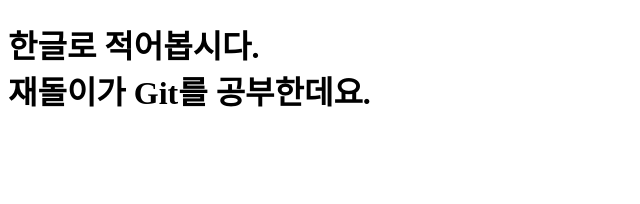
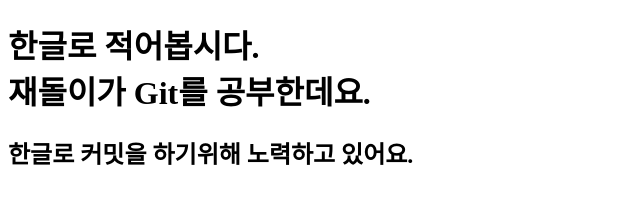
Before and after one commit to leejstein/first, a plain HTML site: page index.html in a window 1280 px wide. Shown: the whole page, without its empty margins (0-640 px from the left). Drawn offline with Linux system fonts and the light colour scheme.

Commit message:
한글로 커밋하기

```diff
--- a/index.html
+++ b/index.html
@@ -6,5 +6,6 @@
 </head>
 <body>
 <h1>한글로 적어봅시다.<br>재돌이가 Git를 공부한데요.</h1>
+<h2>한글로 커밋을 하기위해 노력하고 있어요.</h2>
 </body>
 </html>
```
